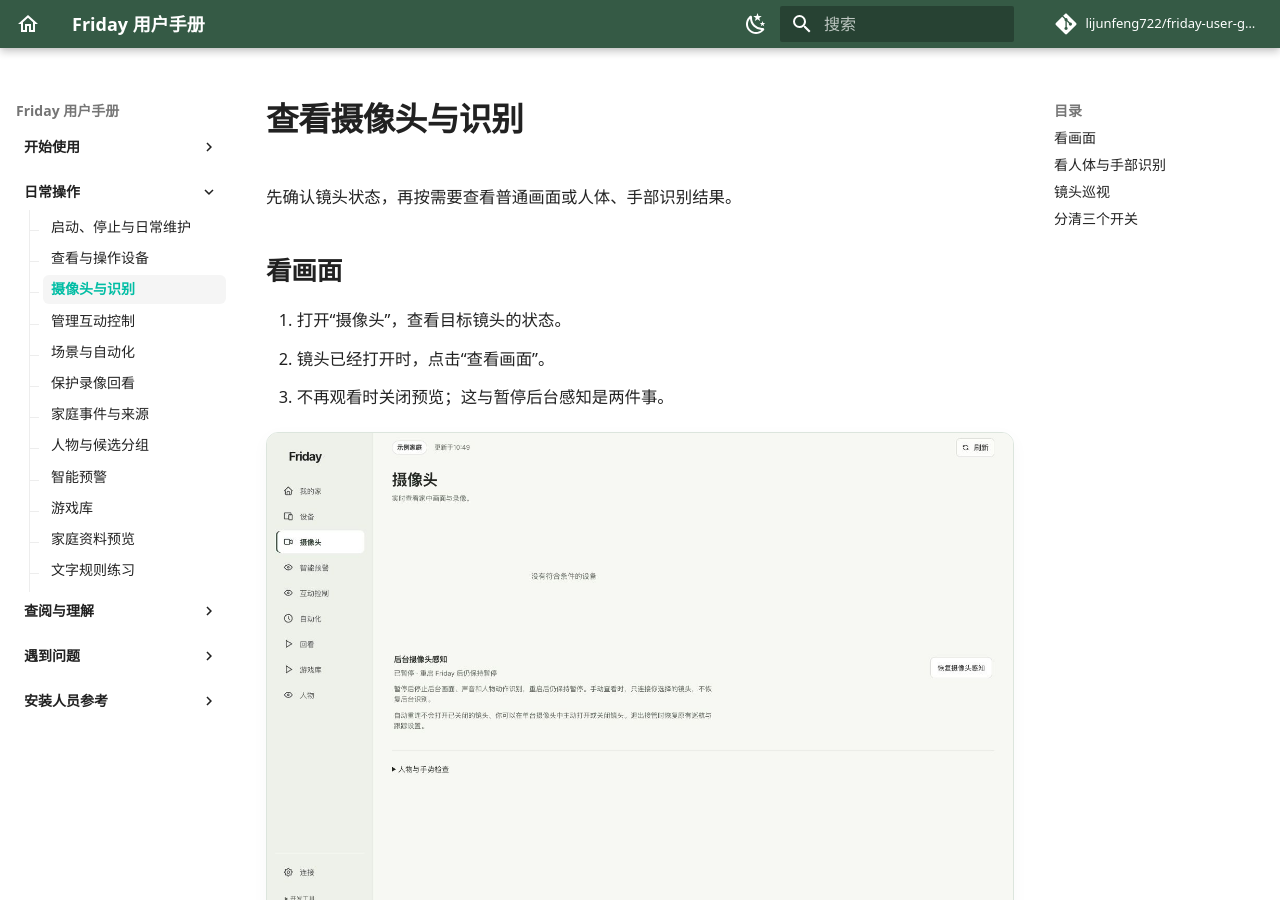
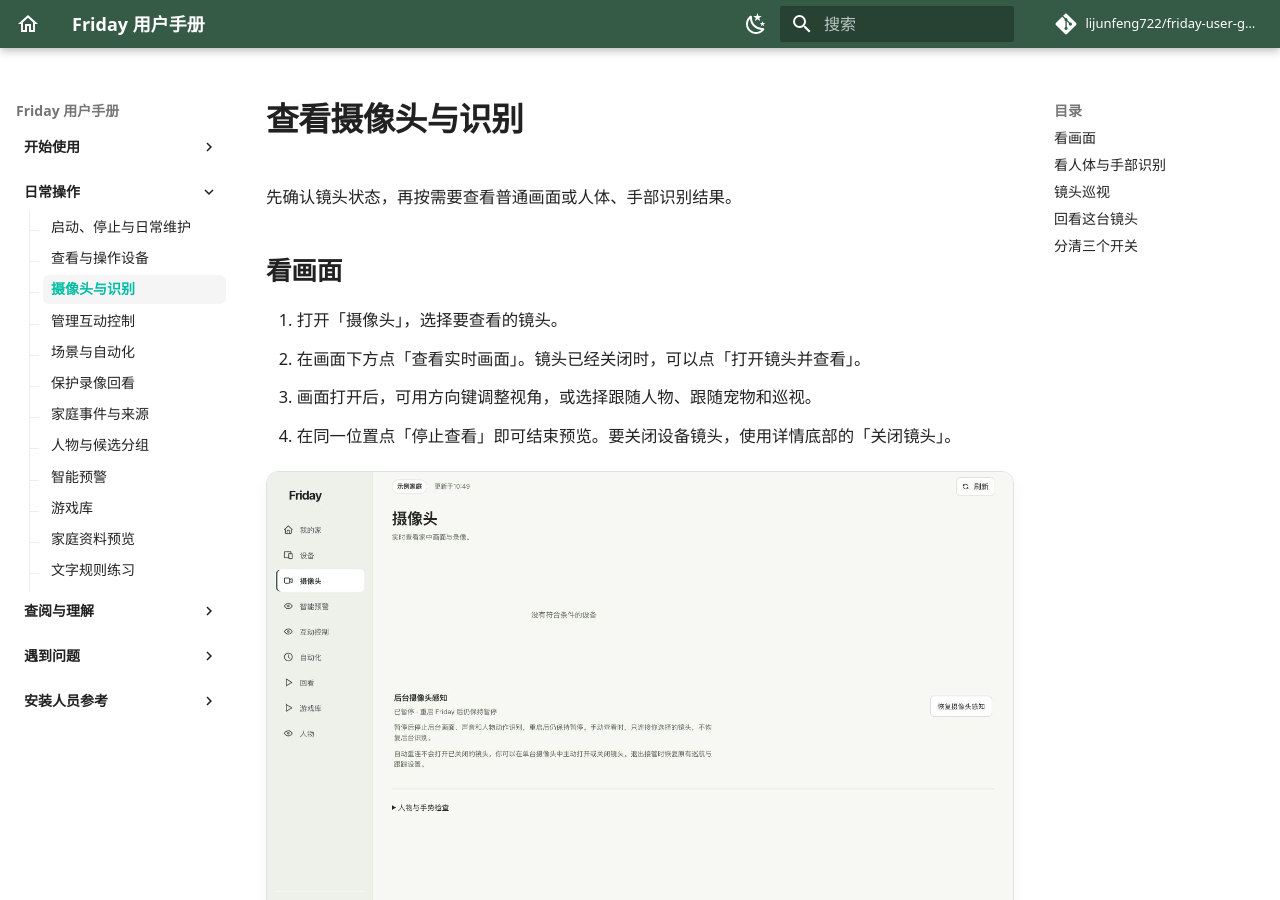
Before and after one commit to lijunfeng722/friday-user-guide, an MkDocs documentation site: the page built from docs/guides/cameras.md, in a window 1280 px wide and 900 px high. Built offline with MkDocs 1.6.1 and Material for MkDocs 9.7.7, drawn with Linux system fonts in a browser that asks for light colours; comment, search, counter and statistics services are not loaded; some of the changed text lies outside the part shown.

Commit message:
文档：说明摄像头详情和按镜头回看

```diff
--- a/docs/guides/cameras.md
+++ b/docs/guides/cameras.md
@@ -4,9 +4,10 @@
 
 ## 看画面
 
-1. 打开“摄像头”，查看目标镜头的状态。
-2. 镜头已经打开时，点击“查看画面”。
-3. 不再观看时关闭预览；这与暂停后台感知是两件事。
+1. 打开「摄像头」，选择要查看的镜头。
+2. 在画面下方点「查看实时画面」。镜头已经关闭时，可以点「打开镜头并查看」。
+3. 画面打开后，可用方向键调整视角，或选择跟随人物、跟随宠物和巡视。
+4. 在同一位置点「停止查看」即可结束预览。要关闭设备镜头，使用详情底部的「关闭镜头」。
 
 ![摄像头页的镜头列表与后台感知开关，隔离示例未连接摄像头](../assets/screenshots/friday-cameras.jpg)
 
@@ -28,6 +29,14 @@
 
 如果视角无法确认或镜头重新连接，页面会显示「本轮巡视未完成」。画面恢复后，可以再巡视一轮。
 
+## 回看这台镜头
+
+点画面下方的「回看录像」进入该镜头的列表。选日期可以缩小范围，点片段开始保护播放。停止回放后会回到列表；点「查看全部录像」可查看其他镜头。
+
+![示例门厅镜头的录像列表，选中片段后才打开播放器](../assets/screenshots/friday-camera-recordings.jpg)
+
+页面提示镜头尚无可用的对应关系时，点「设置录像对应」，为当前镜头选择实际的录像目录。
+
 ## 分清三个开关
 
 | 你想暂停什么 | 应在哪里操作 | 仍会发生什么 |
```
Also changed, not shown: USER_MANUAL.md (+12 -3 lines), docs/assets/screenshots/friday-camera-view-recordings.source.json (added, +32 -0 lines), docs/assets/screenshots/friday-camera-recordings.jpg (added), docs/assets/screenshots/friday-camera-survey.jpg.
